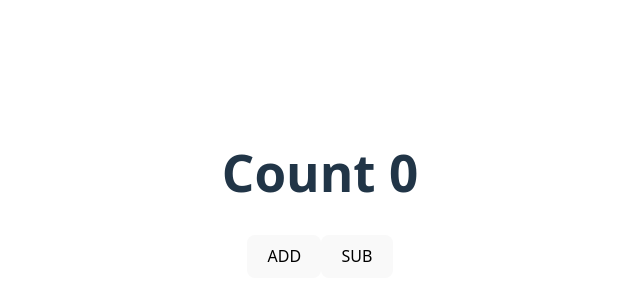
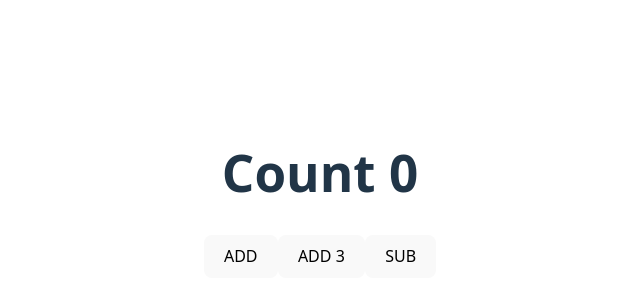
Before and after one commit to ishika021i/weather-app, a React (Vite) app: page / in a window 1280 px wide. Shown: the part 206-506 px from the top of the page, without its empty margins (320-960 px from the left). Built offline with nearby package versions, Linux system fonts and the light colour scheme.

Commit message:
feature 5

```diff
--- a/src/App.jsx
+++ b/src/App.jsx
@@ -15,6 +15,12 @@ function App() {
        }>ADD </button>
        <button onClick ={
        () => {
+        setvalue(value +3);
+       }
+
+       }>ADD 3 </button>
+       <button onClick ={
+       () => {
         setvalue(value -1);
        }
 
```
